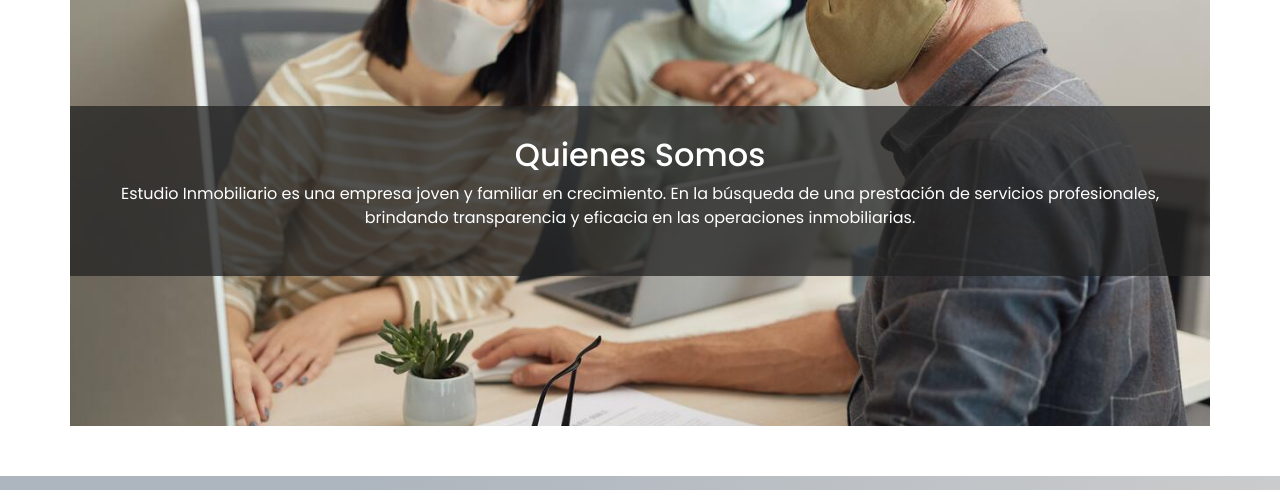
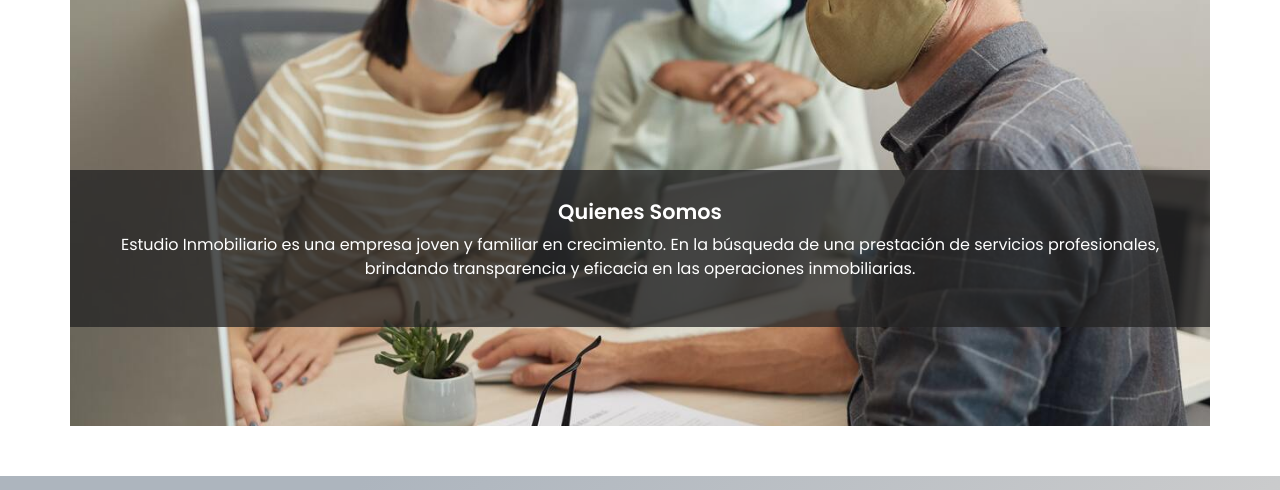
Before and after one commit to GalvanPablo/Inmobiliaria-CoderHouse, a website: page index.html in a window 1280 px wide. Shown: the part 1060-1550 px from the top of the page. Drawn offline with nearby package versions, Linux system fonts and the light colour scheme.

Commit message:
Arreglo responsive, index/quienes_somos

```diff
--- a/src/scss/pages/_index.scss
+++ b/src/scss/pages/_index.scss
@@ -12,17 +12,36 @@
         padding: 30px 10px;
 
         position: absolute;
-        top: 50%;
+        top: 40%;
         left: 0;
 
         background-color: #232323c0;
         color: white;
         text-align: center;
     }
+    &__titulo{
+        @include texto(1.2rem, 600);
+    }
+    &__parrafo{
+        @include texto(.9rem, 400);
+    }
 }
 @media (min-width: 768px){
     .sobre-nosotros{
         background-image: url("../images/sobre_nosotros/sobre-nosotros.jpg");
+    }
+}
+@media (min-width: 1024px){
+    .sobre-nosotros{
+        &__descripcion{
+            top: 60%;
+        }
+        &__titulo{
+            @include texto(1.3rem, 600);
+        }
+        &__parrafo{
+            @include texto(1rem, 400);
+        }
     }
 }
 
```
Also changed, not shown: src/style/style.css, 1 other file.
